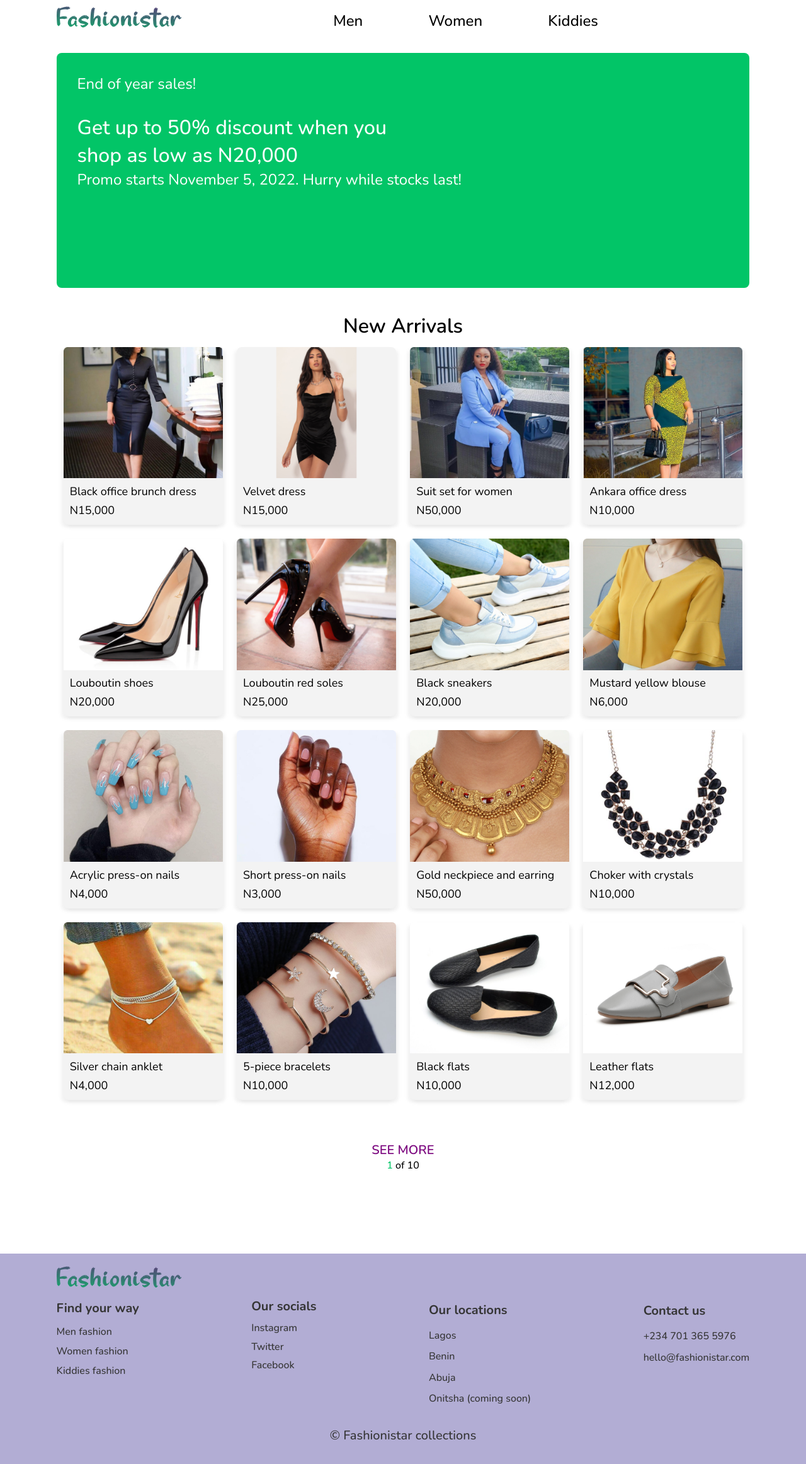
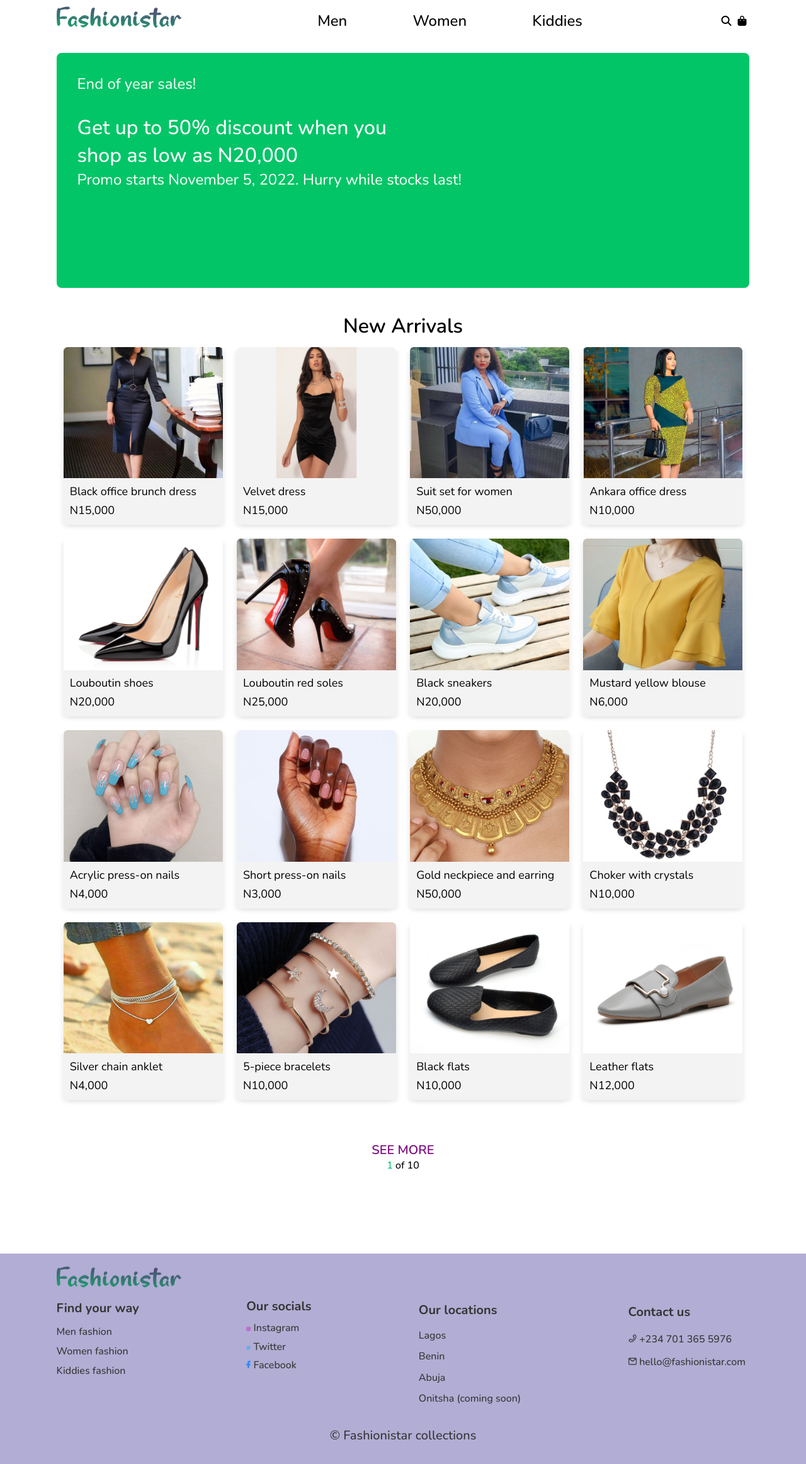
Before and after one commit to Linktoyinka/fashionistar, a plain HTML site: page index.html in a window 1280 px wide. Shown: the whole page at 63% size. Drawn offline with nearby package versions, Linux system fonts and the light colour scheme.

Commit message:
few more updates

```diff
--- a/index.css
+++ b/index.css
@@ -8,6 +8,7 @@
 
 body {
     background-color: #FFFFFF;
+    width: 100%;
 }
 
 header {
@@ -46,7 +47,7 @@ li a {
     /* align-items: flex-end; */
 }
 
-.cart img {
+.cart i {
     margin: 0 5px;
     /* width: 10%; */
 }
@@ -219,11 +220,22 @@ div li a {
 
 }
 
+.footer-div img {
+    width: 7%;
+}
+
 
 @media screen and (max-width: 900px) {
     .card {
         width: 30%;
 
+    }
+    .hero-c {
+        height: auto;
+    }
+
+    .hero-c h2 {
+        width: 80%;
     }
 
     .new h2 {
@@ -275,4 +287,8 @@ div li a {
     footer img {
         width: 40%;
     }
+
+    nav, .cart {
+        display: none;
+    }
 }
--- a/index.html
+++ b/index.html
@@ -20,8 +20,8 @@
             <li><a href="#">Kiddies</a></li>
         </nav>
         <div class="cart">
-            <!-- <img src="images/search-icon.svg" alt="">
-            <img src="images/shopping-bag-svgrepo-com.svg" alt=""> -->
+            <i class="fa-solid fa-magnifying-glass"></i>
+            <i class="fa fa-solid fa-bag-shopping"></i>
         </div>
     </header>
 
@@ -372,9 +372,9 @@
 
             <div class="footer-div">
                 <li class="head">Our socials</li>
-                <li><a href="#">Instagram</a></li>
-                <li><a href="#">Twitter</a></li>
-                <li><a href="#">Facebook</a></li>
+                <li><a href="#"><img src="images/Vector.png" alt=""> Instagram</a></li>
+                <li><a href="#"><img src="images/Vector (1).png" alt=""> Twitter</a></li>
+                <li><a href="#"><img src="images/Vector (2).png" alt=""> Facebook</a></li>
             </div>
 
             <div class="footer-div">
@@ -387,8 +387,8 @@
 
             <div class="footer-div">
                 <li class="head">Contact us</li>
-                <li><a href="#">+234 701 365 5976</a></li>
-                <li><a href="#">hello@fashionistar.com</a></li>
+                <li><a href="#"><img src="images/Vector (3).png" alt=""> +234 701 365 5976</a></li>
+                <li><a href="#"><img src="images/Vector (4).png" alt=""> hello@fashionistar.com</a></li>
             </div>
         </div>
         <p class="footer-2">
```
Also changed, not shown: images/Vector (1).png (added), images/Vector (2).png (added), images/Vector (3).png (added), images/Vector (4).png (added), images/Vector.png (added).
